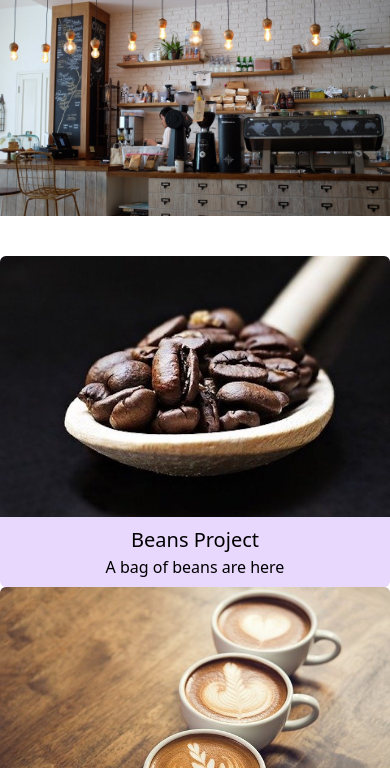
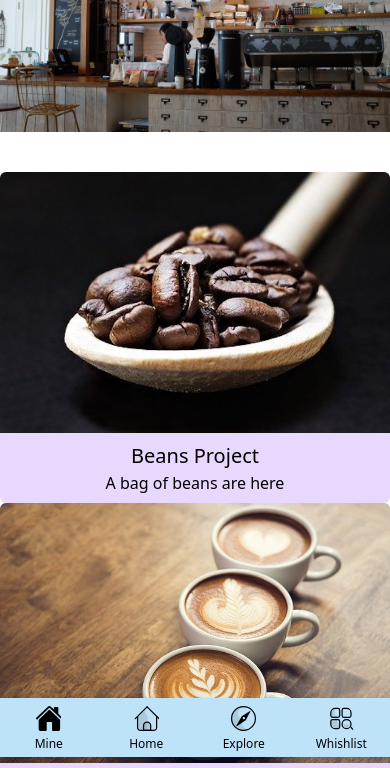
Before and after one commit to TheNomanAhmed/gatsby-tailwind-grid, a Gatsby site: page / in a window 390 px wide. Shown: the part 87-855 px from the top of the page. Built offline with nearby package versions, Linux system fonts and the light colour scheme; Gatsby itself is replaced by a stand-in of ours.

Commit message:
wip: Created Bottom Navigation for mobile

```diff
--- a/src/components/Header.js
+++ b/src/components/Header.js
@@ -2,7 +2,7 @@ import React from "react"
 import { Link } from "gatsby"
 export const Header = () => {
   return (
-    <header className="flex flex-col sm:flex-row items-center bg-blue-200 pb-3 sm:px-4 justify-between">
+    <header className="hidden sm:flex flex-col sm:flex-row items-center bg-blue-200 pb-3 sm:px-4 justify-between">
       <p className="text-2xl font-medium pb-3 sm:pb-0 ">Tailwind Projects</p>
       <ul className="flex flex-row space-x-4">
         <li>
--- /dev/null
+++ b/src/components/Nav.js
@@ -0,0 +1,183 @@
+import React from "react"
+
+export const Nav = () => {
+  return (
+    <div className="w-full">
+      <section
+        id="bottom-navigation"
+        className="sm:hidden block fixed inset-x-0 bottom-0 z-10 bg-white shadow"
+      >
+        {/* if shown only tablet/mobile--> */}
+        <section
+          id="bottom-navigation"
+          className="block fixed inset-x-0 bottom-0 z-10 bg-blue-200 shadow"
+        >
+          <div id="tabs" className="flex justify-between">
+            <a
+              href="#"
+              className="w-full focus:text-teal-500 hover:text-teal-500 justify-center inline-block text-center pt-2 pb-1"
+            >
+              <svg
+                width="25"
+                height="25"
+                viewBox="0 0 25 25"
+                className="inline-block mb-1"
+                fill="currentColor"
+              >
+                <path d="M13.703 3.866a.446.446 0 00-.617 0L2.813 13.681a.446.446 0 00-.138.323v9.211a1.786 1.786 0 001.786 1.786h5.363a.893.893 0 00.893-.893v-7.589a.446.446 0 01.446-.446h4.464a.446.446 0 01.446.446v7.589a.893.893 0 00.893.893h5.36a1.786 1.786 0 001.786-1.786v-9.211a.446.446 0 00-.139-.323z" />
+                <path d="M26.5 11.839l-4.174-3.993v-6.06a.893.893 0 00-.893-.893h-2.677a.893.893 0 00-.893.893v1.786L14.631.482A1.737 1.737 0 0013.392 0a1.732 1.732 0 00-1.235.482L.288 11.838a.91.91 0 00-.075 1.248.893.893 0 001.294.059L13.086 2.08a.446.446 0 01.617 0l11.58 11.065a.893.893 0 001.261-.025.915.915 0 00-.044-1.281z" />
+              </svg>
+              <span className="tab tab-home block text-xs">Mine</span>
+            </a>
+            <a
+              href="#"
+              className="w-full focus:text-teal-500 hover:text-teal-500 justify-center inline-block text-center pt-2 pb-1"
+            >
+              <svg
+                width="25"
+                height="25"
+                viewBox="0 0 42 42"
+                className="inline-block mb-1"
+              >
+                <g
+                  stroke="none"
+                  stroke-width="1"
+                  fill="none"
+                  fill-rule="evenodd"
+                >
+                  <path
+                    d="M21.0847458,3.38674884 C17.8305085,7.08474576 17.8305085,10.7827427 21.0847458,14.4807396 C24.3389831,18.1787365 24.3389831,22.5701079 21.0847458,27.6548536 L21.0847458,42 L8.06779661,41.3066256 L6,38.5331279 L6,26.2681048 L6,17.2542373 L8.88135593,12.4006163 L21.0847458,2 L21.0847458,3.38674884 Z"
+                    fill="currentColor"
+                    fill-opacity="0.1"
+                  ></path>
+                  <path
+                    d="M11,8 L33,8 L11,8 Z M39,17 L39,36 C39,39.3137085 36.3137085,42 33,42 L11,42 C7.6862915,42 5,39.3137085 5,36 L5,17 L7,17 L7,36 C7,38.209139 8.790861,40 11,40 L33,40 C35.209139,40 37,38.209139 37,36 L37,17 L39,17 Z"
+                    fill="currentColor"
+                  ></path>
+                  <path
+                    d="M22,27 C25.3137085,27 28,29.6862915 28,33 L28,41 L16,41 L16,33 C16,29.6862915 18.6862915,27 22,27 Z"
+                    stroke="currentColor"
+                    stroke-width="2"
+                    fill="currentColor"
+                    fill-opacity="0.1"
+                  ></path>
+                  <rect
+                    fill="currentColor"
+                    transform="translate(32.000000, 11.313708) scale(-1, 1) rotate(-45.000000) translate(-32.000000, -11.313708) "
+                    x="17"
+                    y="10.3137085"
+                    width="30"
+                    height="2"
+                    rx="1"
+                  ></rect>
+                  <rect
+                    fill="currentColor"
+                    transform="translate(12.000000, 11.313708) rotate(-45.000000) translate(-12.000000, -11.313708) "
+                    x="-3"
+                    y="10.3137085"
+                    width="30"
+                    height="2"
+                    rx="1"
+                  ></rect>
+                </g>
+              </svg>
+              <span className="tab tab-home block text-xs">Home</span>
+            </a>
+
+            <a
+              href="#"
+              className="w-full focus:text-teal-500 hover:text-teal-500 justify-center inline-block text-center pt-2 pb-1"
+            >
+              <svg
+                width="25"
+                height="25"
+                viewBox="0 0 42 42"
+                className="inline-block mb-1"
+              >
+                <g
+                  stroke="none"
+                  stroke-width="1"
+                  fill="none"
+                  fill-rule="evenodd"
+                >
+                  <path
+                    d="M20.5890101,0.254646884 C12.8696785,5.50211755 8.0025785,14.258415 14.1941217,18.8708225 C23.16683,25.5550669 13.3362326,40.2698884 33.1021758,38.4149164 C29.6814884,40.8311956 25.5065164,42.2507054 21,42.2507054 C9.40202025,42.2507054 0,32.8486852 0,21.2507054 C0,9.79003409 9.18071714,0.473634138 20.5890101,0.254646884 Z"
+                    fill="currentColor"
+                    opacity="0.1"
+                  ></path>
+                  <path
+                    d="M25.9500282,20.3643496 L22.4308312,38.2677802 C22.3775703,38.5387376 22.1147395,38.7152155 21.8437821,38.6619546 C21.6570955,38.6252584 21.507413,38.4857901 21.4576354,38.3021581 L16.5951895,20.3643496 L20.099732,4.44663907 C20.1385204,4.27046145 20.2692032,4.12883813 20.4417012,4.07604096 C20.7057521,3.99522179 20.9853245,4.14376046 21.0661436,4.40781135 L25.9500282,20.3643496 Z M21.3022963,22.2852638 C22.4068658,22.2852638 23.3022963,21.3898333 23.3022963,20.2852638 C23.3022963,19.1806943 22.4068658,18.2852638 21.3022963,18.2852638 C20.1977268,18.2852638 19.3022963,19.1806943 19.3022963,20.2852638 C19.3022963,21.3898333 20.1977268,22.2852638 21.3022963,22.2852638 Z"
+                    fill="currentColor"
+                    transform="translate(21.272609, 20.629524) rotate(-315.000000) translate(-21.272609, -20.629524) "
+                  ></path>
+                  <circle
+                    stroke="currentColor"
+                    stroke-width="2"
+                    cx="21"
+                    cy="21"
+                    r="20"
+                  ></circle>
+                </g>
+              </svg>
+              <span className="tab tab-explore block text-xs">Explore</span>
+            </a>
+            <a
+              href="#"
+              className="w-full focus:text-teal-500 hover:text-teal-500 justify-center inline-block text-center pt-2 pb-1"
+            >
+              <svg
+                width="25"
+                height="25"
+                viewBox="0 0 42 42"
+                className="inline-block mb-1"
+              >
+                <g
+                  stroke="none"
+                  stroke-width="1"
+                  fill="none"
+                  fill-rule="evenodd"
+                >
+                  <path
+                    d="M14.7118754,20.0876892 L8.03575361,20.0876892 C5.82661462,20.0876892 4.03575361,18.2968282 4.03575361,16.0876892 L4.03575361,12.031922 C4.03575361,8.1480343 6.79157254,4.90780265 10.4544842,4.15995321 C8.87553278,8.5612583 8.1226025,14.3600511 10.9452499,15.5413938 C13.710306,16.6986332 14.5947501,18.3118357 14.7118754,20.0876892 Z M14.2420017,23.8186831 C13.515543,27.1052019 12.7414284,30.2811559 18.0438552,31.7330419 L18.0438552,33.4450645 C18.0438552,35.6542035 16.2529942,37.4450645 14.0438552,37.4450645 L9.90612103,37.4450645 C6.14196811,37.4450645 3.09051926,34.3936157 3.09051926,30.6294627 L3.09051926,27.813861 C3.09051926,25.604722 4.88138026,23.813861 7.09051926,23.813861 L14.0438552,23.813861 C14.1102948,23.813861 14.1763561,23.8154808 14.2420017,23.8186831 Z M20.7553776,32.160536 C23.9336213,32.1190063 23.9061943,29.4103976 33.8698747,31.1666916 C34.7935223,31.3295026 35.9925894,31.0627305 37.3154077,30.4407183 C37.09778,34.8980343 33.4149547,38.4450645 28.9036761,38.4450645 C24.9909035,38.4450645 21.701346,35.7767637 20.7553776,32.160536 Z"
+                    fill="currentColor"
+                    opacity="0.1"
+                  ></path>
+                  <g transform="translate(2.000000, 3.000000)">
+                    <path
+                      d="M8.5,1 C4.35786438,1 1,4.35786438 1,8.5 L1,13 C1,14.6568542 2.34314575,16 4,16 L13,16 C14.6568542,16 16,14.6568542 16,13 L16,4 C16,2.34314575 14.6568542,1 13,1 L8.5,1 Z"
+                      stroke="currentColor"
+                      stroke-width="2"
+                    ></path>
+                    <path
+                      d="M4,20 C2.34314575,20 1,21.3431458 1,23 L1,27.5 C1,31.6421356 4.35786438,35 8.5,35 L13,35 C14.6568542,35 16,33.6568542 16,32 L16,23 C16,21.3431458 14.6568542,20 13,20 L4,20 Z"
+                      stroke="currentColor"
+                      stroke-width="2"
+                    ></path>
+                    <path
+                      d="M23,1 C21.3431458,1 20,2.34314575 20,4 L20,13 C20,14.6568542 21.3431458,16 23,16 L32,16 C33.6568542,16 35,14.6568542 35,13 L35,8.5 C35,4.35786438 31.6421356,1 27.5,1 L23,1 Z"
+                      stroke="currentColor"
+                      stroke-width="2"
+                    ></path>
+                    <path
+                      d="M34.5825451,33.4769886 L38.3146092,33.4322291 C38.8602707,33.4256848 39.3079219,33.8627257 39.3144662,34.4083873 C39.3145136,34.4123369 39.3145372,34.4162868 39.3145372,34.4202367 L39.3145372,34.432158 C39.3145372,34.9797651 38.8740974,35.425519 38.3265296,35.4320861 L34.5944655,35.4768456 C34.048804,35.4833899 33.6011528,35.046349 33.5946085,34.5006874 C33.5945611,34.4967378 33.5945375,34.4927879 33.5945375,34.488838 L33.5945375,34.4769167 C33.5945375,33.9293096 34.0349773,33.4835557 34.5825451,33.4769886 Z"
+                      fill="currentColor"
+                      transform="translate(36.454537, 34.454537) rotate(-315.000000) translate(-36.454537, -34.454537) "
+                    ></path>
+                    <circle
+                      stroke="currentColor"
+                      stroke-width="2"
+                      cx="27.5"
+                      cy="27.5"
+                      r="7.5"
+                    ></circle>
+                  </g>
+                </g>
+              </svg>
+              <span className="tab tab-whishlist block text-xs">Whishlist</span>
+            </a>
+          </div>
+        </section>
+      </section>
+    </div>
+  )
+}
--- a/src/components/index.js
+++ b/src/components/index.js
@@ -1,2 +1,3 @@
 export * from "./Header"
 export * from "./Projects"
+export * from "./Nav"
--- a/src/pages/index.js
+++ b/src/pages/index.js
@@ -1,12 +1,13 @@
 import React from "react"
 // import { Link } from "gatsby"
-import { Header, Projects } from "../components"
+import { Header, Projects, Nav } from "../components"
 import "../styles.css"
 import background from "../images/background.jpg"
 
 export default () => {
   return (
     <div>
+      <Nav />
       <Header />
       <img src={background} alt="Just a background" />
       <Projects />
```
